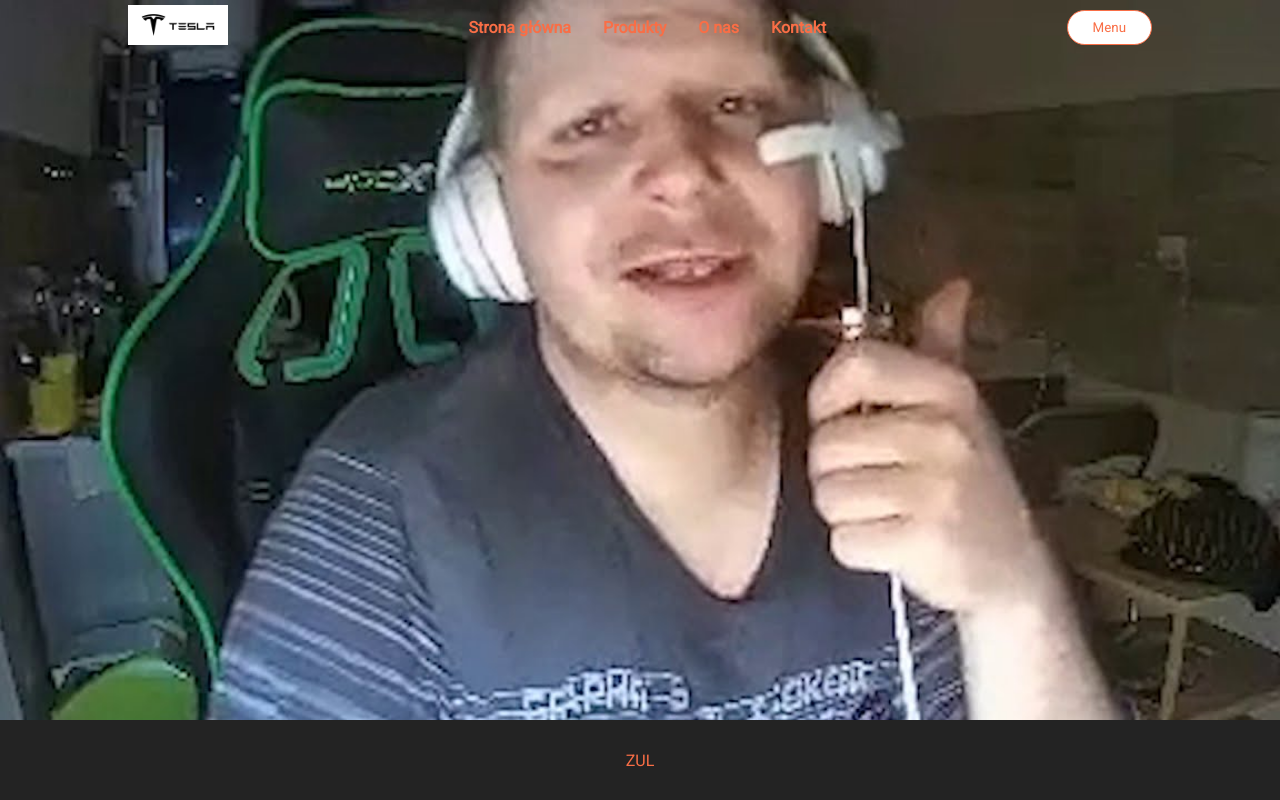
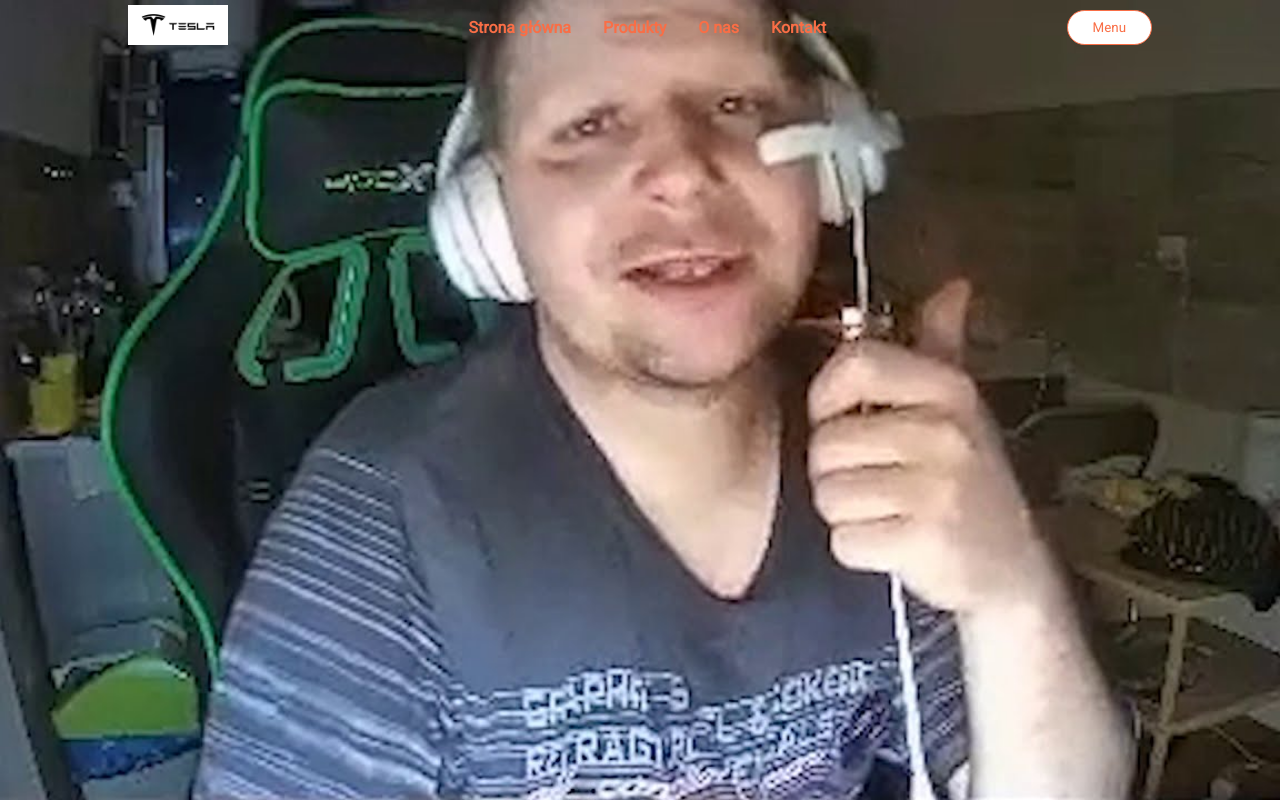
Before and after one commit to SK04e/reactapp, a React (Create React App) app: page / in a window 1280 px wide. Built offline with nearby package versions, Linux system fonts and the light colour scheme.

Commit message:
jakis transform
animacja

```diff
--- a/src/App.css
+++ b/src/App.css
@@ -152,8 +152,8 @@ footer {
    display: flex;
    align-items: center;
    justify-content: center;
-   position: absolute;
    bottom: 0px;
+
 }
 
 .fill {
@@ -162,4 +162,6 @@ footer {
 }
  .fill:hover{
   box-shadow: 0px 0px 5px 3px rgba(0, 0, 0, 0.277);
+  transform: scale(1.02);
+  transition-duration: 300ms;
  }
```
